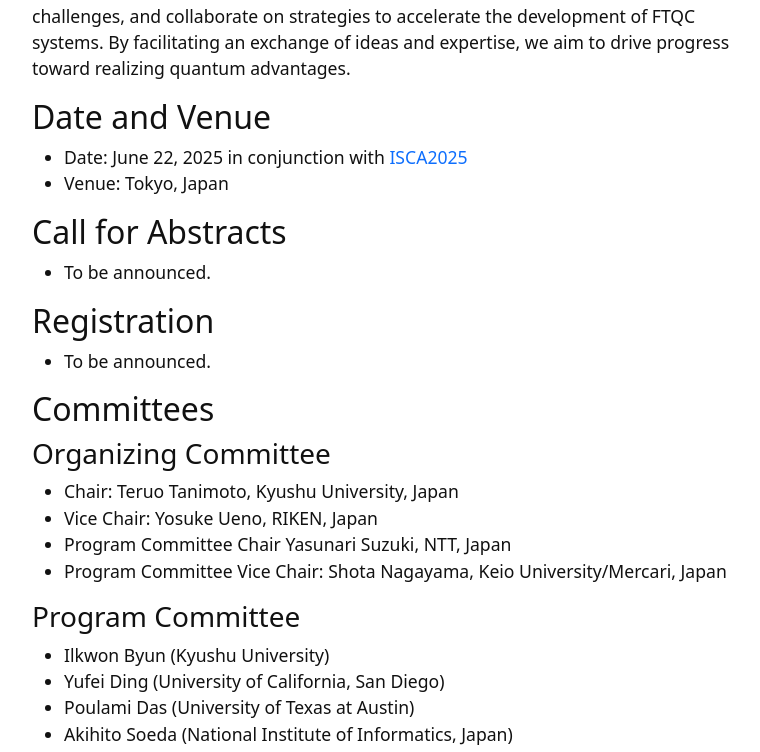
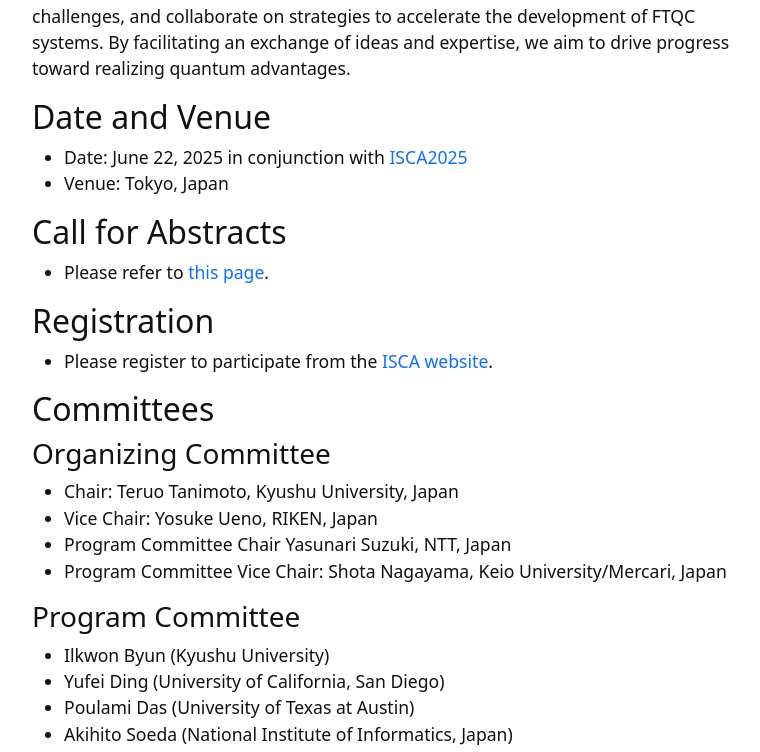
Before and after one commit to ftqcsa/ftqcsa.github.io, a Jekyll site: the page built from index.md, in a window 1280 px wide and 900 px high, scrolled down 1031 px, cut to the strip 0-752 px from the top of the window. Shown: the whole strip, without its empty margins (245-1005 px from the left). Built offline with Jekyll 4.4.1, drawn with Linux system fonts in a browser that asks for light colours.

Commit message:
Update index.md

```diff
--- a/index.md
+++ b/index.md
@@ -21,11 +21,11 @@
 
 ## Call for Abstracts
 
-- To be announced.
+- Please refer to [this page](/cfa/).
 
 ## Registration
 
-- To be announced.
+- Please register to participate from the [ISCA website](https://iscaconf.org/isca2025/).
 
 ## Committees
 
```
